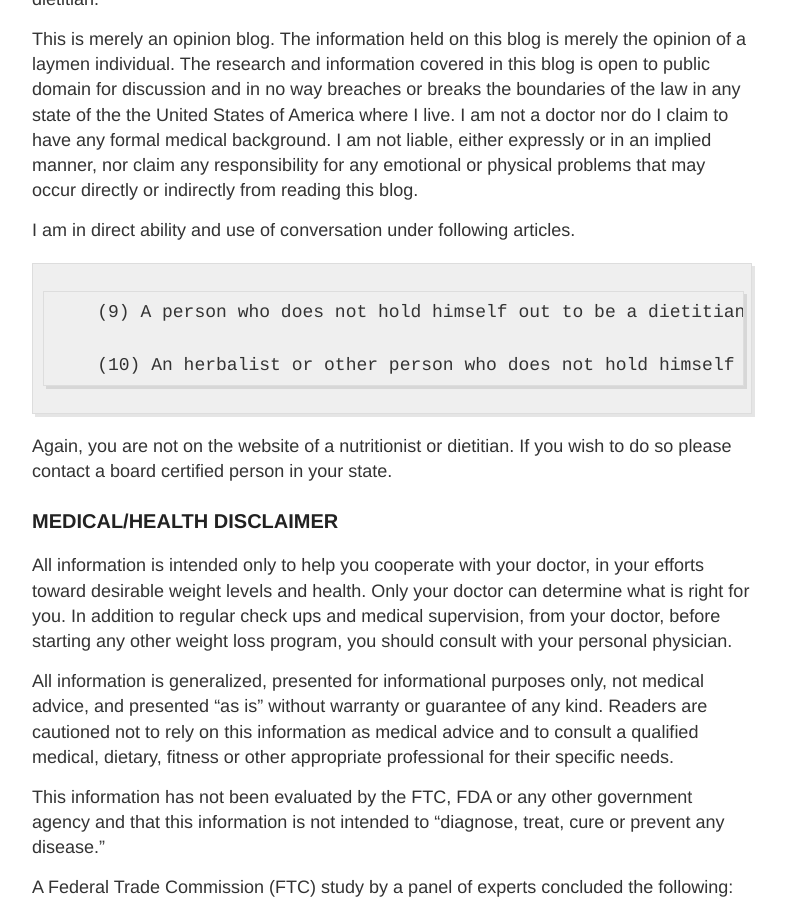
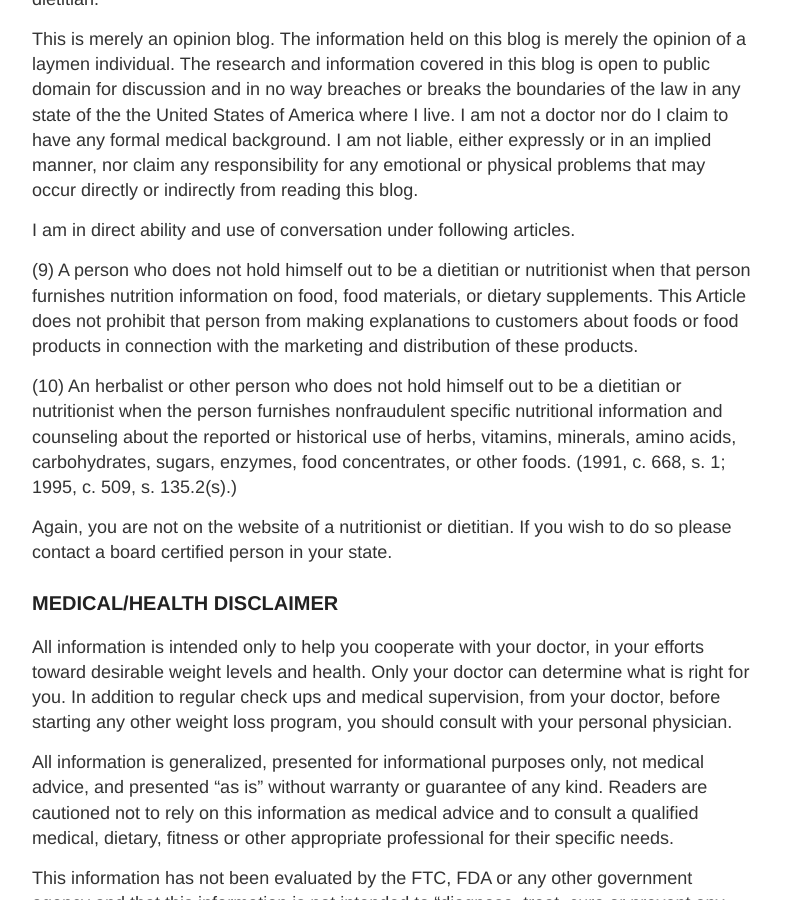
Before and after one commit to worthingtonjg/healthyagainfoundation, a Jekyll site: the page built from disclaimer.md, in a window 1280 px wide and 900 px high, scrolled down 395 px. Shown: the whole window, without its empty margins (248-1034 px from the left). Built offline with Jekyll 4.4.1, drawn with Linux system fonts in a browser that asks for light colours.

```diff
--- a/disclaimer.md
+++ b/disclaimer.md
@@ -19,9 +19,9 @@ or physical problems that may occur directly or indirectly from reading this blo
 
 I am in direct ability and use of conversation under following articles.
 
-        (9) A person who does not hold himself out to be a dietitian or nutritionist when that person furnishes nutrition information on food, food materials, or dietary supplements. This Article does not prohibit that person from making explanations to customers about foods or food products in connection with the marketing and distribution of these products.
+> (9) A person who does not hold himself out to be a dietitian or nutritionist when that person furnishes nutrition information on food, food materials, or dietary supplements. This Article does not prohibit that person from making explanations to customers about foods or food products in connection with the marketing and distribution of these products.
 
-        (10) An herbalist or other person who does not hold himself out to be a dietitian or nutritionist when the person furnishes nonfraudulent specific nutritional information and counseling about the reported or historical use of herbs, vitamins, minerals, amino acids, carbohydrates, sugars, enzymes, food concentrates, or other foods. (1991, c. 668, s. 1; 1995, c. 509, s. 135.2(s).)
+> (10) An herbalist or other person who does not hold himself out to be a dietitian or nutritionist when the person furnishes nonfraudulent specific nutritional information and counseling about the reported or historical use of herbs, vitamins, minerals, amino acids, carbohydrates, sugars, enzymes, food concentrates, or other foods. (1991, c. 668, s. 1; 1995, c. 509, s. 135.2(s).)
 
 Again, you are not on the website of a nutritionist or dietitian. If you wish to do so please contact a board certified person in your state.
 
```
